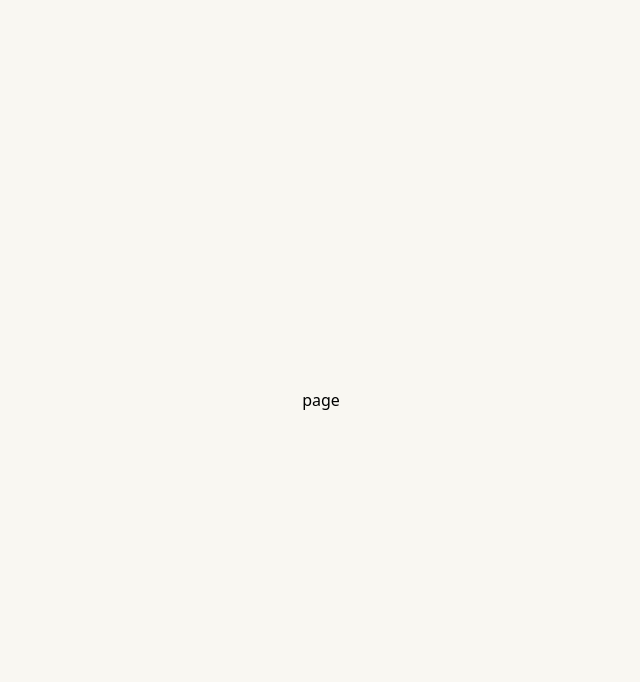
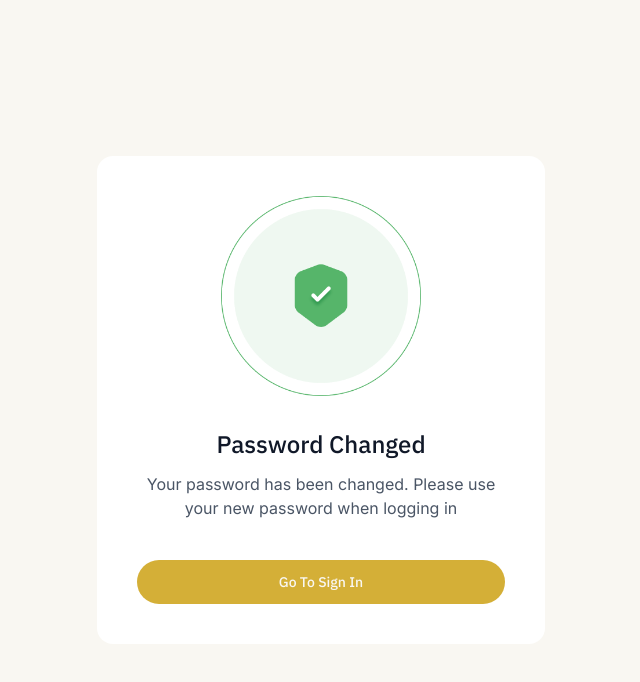
Before and after one commit to Tobi-Oyedele/saint-valor, a Next.js app: page /reset-password/success in a window 1280 px wide. Shown: the top 682 px of the page, without its empty margins (319-959 px from the left). Built offline with nearby package versions, Linux system fonts and the light colour scheme.

Commit message:
feat: add password reset success page

```diff
--- a/app/(auth)/reset-password/page.tsx
+++ b/app/(auth)/reset-password/page.tsx
@@ -5,6 +5,7 @@ import { resetPasswordSchema } from "@/lib/validation/auth";
 import PasswordInput from "@/components/ui/PasswordInput";
 import Button from "@/components/ui/Button";
 import Image from "next/image";
+import { useRouter } from "next/navigation";
 
 type FormErrors = {
   password?: string;
@@ -21,7 +22,8 @@ const InitialPasswordData: FormData = {
   confirmPassword: "",
 };
 
-export default function NewPasswordPage() {
+export default function ResetPasswordPage() {
+  const router = useRouter();
   const [errors, setErrors] = useState<FormErrors>({});
   const [formData, setFormData] = useState<FormData>(InitialPasswordData);
   const [loading, setLoading] = useState(false);
@@ -66,8 +68,7 @@ export default function NewPasswordPage() {
       // Make mock API call
       await new Promise((resolve) => setTimeout(resolve, 2000));
 
-      // Success! Clear the form
-      setFormData(InitialPasswordData);
+      // Success! Route ro success page
     } catch (error) {
       // Handle errors
       console.error("Password reset error:", error);
@@ -79,6 +80,8 @@ export default function NewPasswordPage() {
       // Always stop loading
       setLoading(false);
     }
+
+    router.push("/reset-password/success");
   }
 
   return (
--- a/app/(auth)/reset-password/success/page.tsx
+++ b/app/(auth)/reset-password/success/page.tsx
@@ -1,3 +1,39 @@
-export default function PasswordSuccessPage() {
-  return <div>page</div>;
+import Image from "next/image";
+import Link from "next/link";
+import Button from "@/components/ui/Button";
+
+export default function ResetPasswordSuccess() {
+  return (
+    <main className="flex items-center justify-center p-4 sm:p-6">
+      <div className="w-full max-w-md bg-white p-6 sm:p-8 md:p-10 rounded-2xl">
+        <div className="flex flex-col items-center text-center space-y-6 sm:space-y-8">
+          {/* Success Icon */}
+          <Image
+            src="/images/password-success.png"
+            alt="Password Success"
+            width={200}
+            height={200}
+          />
+
+          {/* Text Content */}
+          <div className="space-y-2 sm:space-y-3">
+            <h3 className="text-xl sm:text-2xl font-medium text-gray-900">
+              Password Changed
+            </h3>
+            <p className="text-sm sm:text-base text-gray-600 max-w-sm mx-auto px-2">
+              Your password has been changed. Please use your new password when
+              logging in
+            </p>
+          </div>
+
+          {/* Button */}
+          <div className="w-full pt-2">
+            <Link href="/sign-in" className="block w-full">
+              <Button label="Go To Sign In" fullWidth />
+            </Link>
+          </div>
+        </div>
+      </div>
+    </main>
+  );
 }
--- a/app/(auth)/sign-in/page.tsx
+++ b/app/(auth)/sign-in/page.tsx
@@ -136,6 +136,33 @@ export default function SignInPage() {
               </Link>
             </p>
           </form>
+
+          <button className="w-full cursor-pointer bg-white border border-gray-300 text-gray-700 font-medium py-3 px-4 rounded-full transition-colors flex items-center justify-center gap-2 mb-6">
+            <svg
+              className="w-5 h-5"
+              viewBox="0 0 24 24"
+              fill="none"
+              xmlns="http://www.w3.org/2000/svg"
+            >
+              <path
+                d="M22.56 12.25c0-.78-.07-1.53-.2-2.25H12v4.26h5.92c-.26 1.37-1.04 2.53-2.21 3.31v2.77h3.57c2.08-1.92 3.28-4.74 3.28-8.09z"
+                fill="#4285F4"
+              />
+              <path
+                d="M12 23c2.97 0 5.46-.98 7.28-2.66l-3.57-2.77c-.98.66-2.23 1.06-3.71 1.06-2.86 0-5.29-1.93-6.16-4.53H2.18v2.84C3.99 20.53 7.7 23 12 23z"
+                fill="#34A853"
+              />
+              <path
+                d="M5.84 14.09c-.22-.66-.35-1.36-.35-2.09s.13-1.43.35-2.09V7.07H2.18C1.43 8.55 1 10.22 1 12s.43 3.45 1.18 4.93l2.85-2.22.81-.62z"
+                fill="#FBBC05"
+              />
+              <path
+                d="M12 5.38c1.62 0 3.06.56 4.21 1.64l3.15-3.15C17.45 2.09 14.97 1 12 1 7.7 1 3.99 3.47 2.18 7.07l3.66 2.84c.87-2.6 3.3-4.53 6.16-4.53z"
+                fill="#EA4335"
+              />
+            </svg>
+            Continue with Google
+          </button>
         </div>
       </div>
     </main>
--- a/app/(auth)/sign-up/page.tsx
+++ b/app/(auth)/sign-up/page.tsx
@@ -92,8 +92,8 @@ export default function SignUpPage() {
         />
       </div>
 
-      <div className="flex min-h-screen items-center justify-center px-4 sm:px-8">
-        <div className="w-full max-w-115 bg-white p-6 sm:p-10">
+      <div className="flex min-h-screen items-center justify-center px-4">
+        <div className="w-full max-w-115 bg-white p-10">
           <Image
             src="/images/Logo.svg"
             width={44}
@@ -181,6 +181,33 @@ export default function SignUpPage() {
               </Link>
             </p>
           </form>
+
+          <button className="w-full cursor-pointer bg-white border border-gray-300 text-gray-700 font-medium py-3 px-4 rounded-full transition-colors flex items-center justify-center gap-2 mb-6">
+            <svg
+              className="w-5 h-5"
+              viewBox="0 0 24 24"
+              fill="none"
+              xmlns="http://www.w3.org/2000/svg"
+            >
+              <path
+                d="M22.56 12.25c0-.78-.07-1.53-.2-2.25H12v4.26h5.92c-.26 1.37-1.04 2.53-2.21 3.31v2.77h3.57c2.08-1.92 3.28-4.74 3.28-8.09z"
+                fill="#4285F4"
+              />
+              <path
+                d="M12 23c2.97 0 5.46-.98 7.28-2.66l-3.57-2.77c-.98.66-2.23 1.06-3.71 1.06-2.86 0-5.29-1.93-6.16-4.53H2.18v2.84C3.99 20.53 7.7 23 12 23z"
+                fill="#34A853"
+              />
+              <path
+                d="M5.84 14.09c-.22-.66-.35-1.36-.35-2.09s.13-1.43.35-2.09V7.07H2.18C1.43 8.55 1 10.22 1 12s.43 3.45 1.18 4.93l2.85-2.22.81-.62z"
+                fill="#FBBC05"
+              />
+              <path
+                d="M12 5.38c1.62 0 3.06.56 4.21 1.64l3.15-3.15C17.45 2.09 14.97 1 12 1 7.7 1 3.99 3.47 2.18 7.07l3.66 2.84c.87-2.6 3.3-4.53 6.16-4.53z"
+                fill="#EA4335"
+              />
+            </svg>
+            Continue with Google
+          </button>
         </div>
       </div>
     </main>
```
Also changed, not shown: public/images/password-success.png (added).
